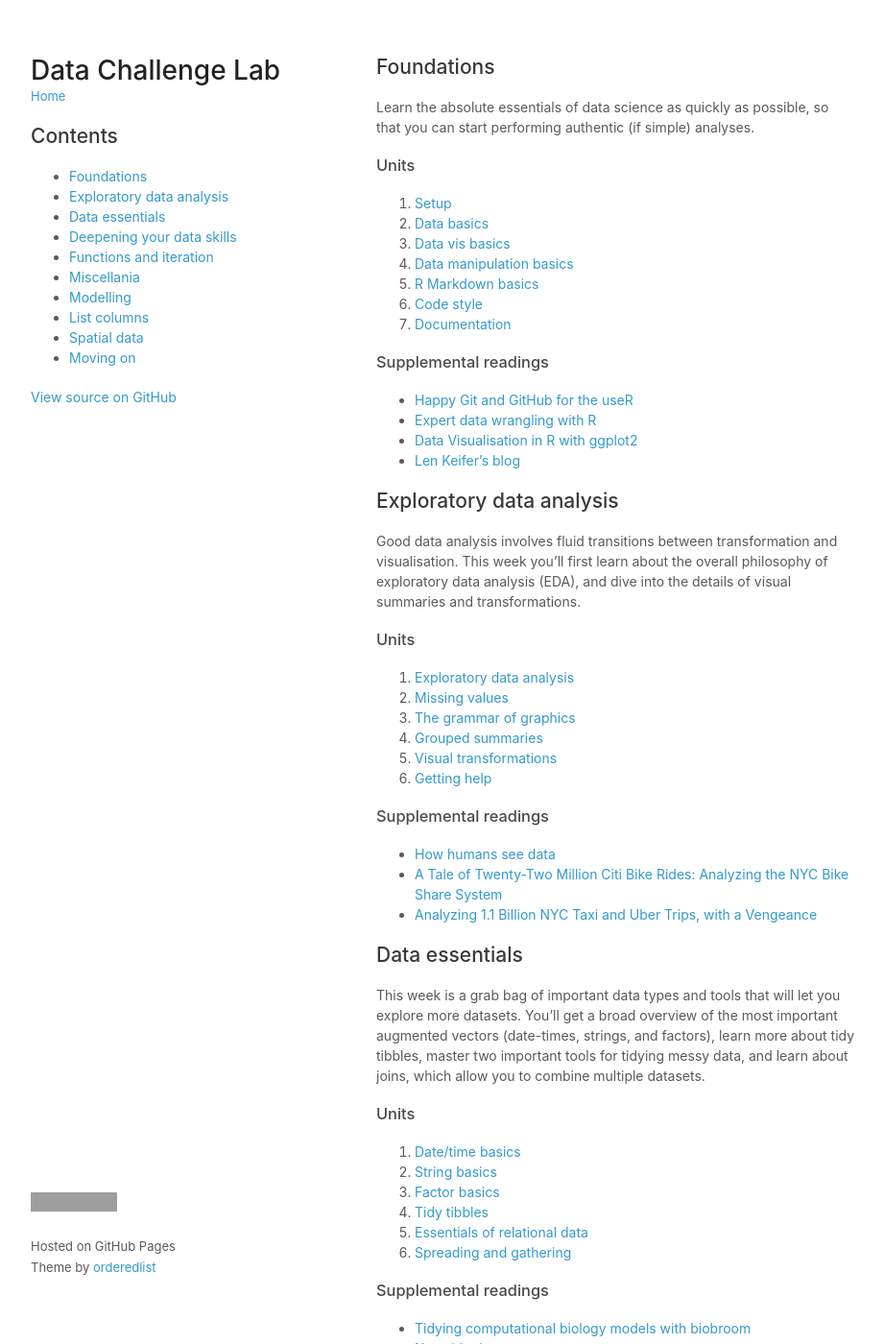
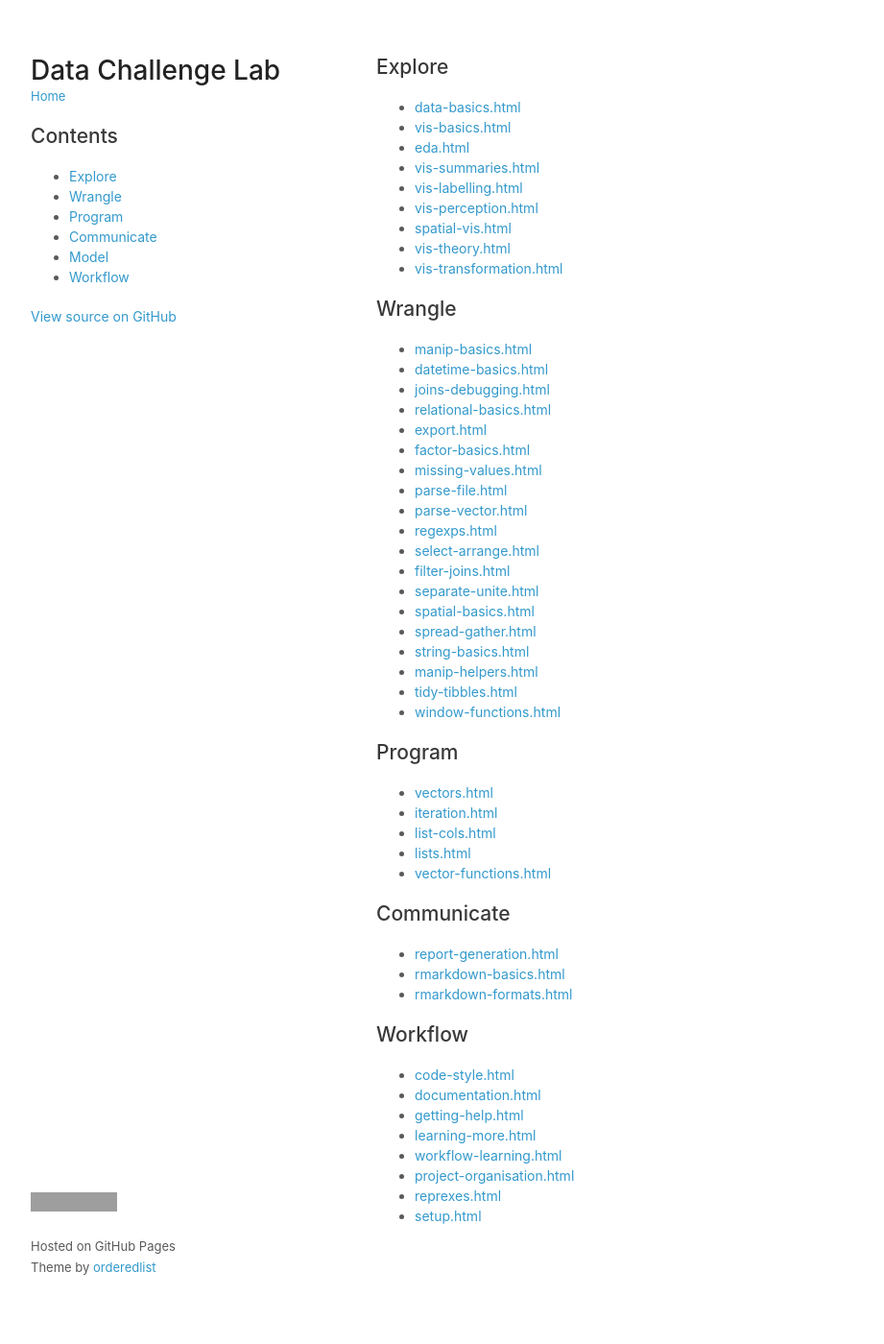
Before and after one commit to dcl-2017-04/curriculum, a Jekyll site: the page built from docs/index.md, in a window 1280 px wide and 1400 px high. Shown: the whole window at 96% size, without its empty margins (178-1099 px from the left). Built offline with Jekyll 4.4.1, drawn with Linux system fonts in a browser that asks for light colours; our own code applies the rules of GitHub Pages for plain Markdown files; a script that is not in the unit is left out; some of the changed text lies outside the part shown; grey boxes are pictures that could not be loaded.

Commit message:
Organise units by theme

```diff
--- a/docs/_includes/toc.html
+++ b/docs/_includes/toc.html
@@ -1,13 +1,9 @@
 <h2>Contents</h2>
 <ul>
-<li><a href='{{ '/#foundations' | relative_url }}'>Foundations</a></li>
-<li><a href='{{ '/#eda' | relative_url }}'>Exploratory data analysis</a></li>
-<li><a href='{{ '/#data-essentials' | relative_url }}'>Data essentials</a></li>
-<li><a href='{{ '/#deepening' | relative_url }}'>Deepening your data skills</a></li>
-<li><a href='{{ '/#programming' | relative_url }}'>Functions and iteration</a></li>
-<li><a href='{{ '/#misc' | relative_url }}'>Miscellania</a></li>
-<li><a href='{{ '/#modelling' | relative_url }}'>Modelling</a></li>
-<li><a href='{{ '/#list-cols' | relative_url }}'>List columns</a></li>
-<li><a href='{{ '/#data-spatial' | relative_url }}'>Spatial data</a></li>
-<li><a href='{{ '/#onwards' | relative_url }}'>Moving on</a></li>
+<li><a href='{{ '/#explore' | relative_url }}'>Explore</a></li>
+<li><a href='{{ '/#wrangle' | relative_url }}'>Wrangle</a></li>
+<li><a href='{{ '/#program' | relative_url }}'>Program</a></li>
+<li><a href='{{ '/#communicate' | relative_url }}'>Communicate</a></li>
+<li><a href='{{ '/#model' | relative_url }}'>Model</a></li>
+<li><a href='{{ '/#workflow' | relative_url }}'>Workflow</a></li>
 </ul>
--- a/docs/index.md
+++ b/docs/index.md
@@ -1,182 +1,61 @@
 ---
 title: Syllabus
 ---
+## Explore {#explore}
 
-<!-- Generated automatically from syllabus.yml. Do not edit by hand -->
+* [data-basics.html](Data basics)
+* [vis-basics.html](Data vis basics)
+* [eda.html](Exploratory data analysis)
+* [vis-summaries.html](Grouped summaries)
+* [vis-labelling.html](Labelling your graphics)
+* [vis-perception.html](Perception)
+* [spatial-vis.html](Spatial visualisation)
+* [vis-theory.html](The grammar of graphics)
+* [vis-transformation.html](Visual transformations)
 
-## Foundations {#foundations}
+## Wrangle {#wrangle}
 
-Learn the absolute essentials of data science as quickly as possible, so that
-you can start performing authentic (if simple) analyses.
+* [manip-basics.html](Data manipulation basics)
+* [datetime-basics.html](Date/time basics)
+* [joins-debugging.html](Debugging joins)
+* [relational-basics.html](Essentials of relational data)
+* [export.html](Exporting data)
+* [factor-basics.html](Factor basics)
+* [missing-values.html](Missing values)
+* [parse-file.html](Parsing files)
+* [parse-vector.html](Parsing vectors)
+* [regexps.html](Regular expressions)
+* [select-arrange.html](Select and arrange)
+* [filter-joins.html](Semi- and anti-joins)
+* [separate-unite.html](Separate and unite)
+* [spatial-basics.html](Spatial data basics)
+* [spread-gather.html](Spreading and gathering)
+* [string-basics.html](String basics)
+* [manip-helpers.html](Summarise and mutate helpers)
+* [tidy-tibbles.html](Tidy tibbles)
+* [window-functions.html](Window functions)
 
-### Units
+## Program {#program}
 
-1. [Setup](setup.md)
-1. [Data basics](data-basics.md)
-1. [Data vis basics](vis-basics.md)
-1. [Data manipulation basics](manip-basics.md)
-1. [R Markdown basics](rmarkdown-basics.md)
-1. [Code style](code-style.md)
-1. [Documentation](documentation.md)
+* [vectors.html](Atomic vectors)
+* [iteration.html](Iteration)
+* [list-cols.html](List columns)
+* [lists.html](Lists)
+* [vector-functions.html](Vector functions)
 
-### Supplemental readings
+## Communicate {#communicate}
 
-* [Happy Git and GitHub for the useR](supplements.html#happy-git)
-* [Expert data wrangling with R](supplements.html#grolemund-wrangle)
-* [Data Visualisation in R with ggplot2](supplements.html#woo-vis)
-* [Len Keifer's blog](supplements.html#keifer-blog)
+* [report-generation.html](Generating multiple reports)
+* [rmarkdown-basics.html](R Markdown basics)
+* [rmarkdown-formats.html](R Markdown presentations)
 
+## Workflow {#workflow}
 
-## Exploratory data analysis {#eda}
-
-Good data analysis involves fluid transitions between transformation and
-visualisation. This week you'll first learn about the overall philosophy of
-exploratory data analysis (EDA), and dive into the details of visual summaries
-and transformations.
-
-### Units
-
-1. [Exploratory data analysis](eda.md)
-1. [Missing values](missing-values.md)
-1. [The grammar of graphics](vis-theory.md)
-1. [Grouped summaries](vis-summaries.md)
-1. [Visual transformations](vis-transformation.md)
-1. [Getting help](getting-help.md)
-
-### Supplemental readings
-
-* [How humans see data](supplements.html#rauser-how-humans-see)
-* [A Tale of Twenty-Two Million Citi Bike Rides: Analyzing the NYC Bike Share System](supplements.html#schneider-bikes)
-* [Analyzing 1.1 Billion NYC Taxi and Uber Trips, with a Vengeance](supplements.html#schneider-taxis)
-
-
-## Data essentials {#data-essentials}
-
-This week is a grab bag of important data types and tools that will let you
-explore more datasets. You'll get a broad overview of the most important
-augmented vectors (date-times, strings, and factors), learn more about tidy
-tibbles, master two important tools for tidying messy data, and learn about
-joins, which allow you to combine multiple datasets.
-
-### Units
-
-1. [Date/time basics](datetime-basics.md)
-1. [String basics](string-basics.md)
-1. [Factor basics](factor-basics.md)
-1. [Tidy tibbles](tidy-tibbles.md)
-1. [Essentials of relational data](relational-basics.md)
-1. [Spreading and gathering](spread-gather.md)
-
-### Supplemental readings
-
-* [Tidying computational biology models with biobroom](supplements.html#biobroom)
-* [Non-tidy data](supplements.html#leek-non-tidy)
-* [Tidy Data](supplements.html#wickham-tidy-data)
-
-
-## Deepening your data skills {#deepening}
-
-So far you've used tidy data that we've provided you. This will __never__
-happen in real life, so this week you'll learn how to load data from a flat
-files on disk, and more skills for working with data stored as text. We'll also
-give you some skills for annotating and labelling your plots
-
-### Units
-
-1. [Parsing vectors](parse-vector.md)
-1. [Parsing files](parse-file.md)
-1. [Regular expressions](regexps.md)
-1. [Separate and unite](separate-unite.md)
-1. [Labelling your graphics](vis-labelling.md)
-1. [Perception](vis-perception.md)
-
-### Supplemental readings
-
-* [Secrets of a happy graphing life](supplements.html#happy-graphing)
-
-
-## Functions and iteration {#programming}
-
-R is a programming language, and mastering the basics of programming will give
-you powerful tools for automating your work. We've touched on basic functions
-already, but this week, we'll focus on them, learning important skills for
-automating your workflow.
-
-### Units
-
-1. [Atomic vectors](vectors.md)
-1. [Vector functions](vector-functions.md)
-1. [Lists](lists.md)
-1. [Iteration](iteration.md)
-
-### Supplemental readings
-
-* [RStudio conference purrr tutorial](supplements.html#wickham-purrr)
-
-
-## Miscellania {#misc}
-
-A grab bag of things that we probably should've told you about previously but
-somehow slipped Hadley's mind.
-
-### Units
-
-1. [Select and arrange](select-arrange.md)
-1. [Summarise and mutate helpers](manip-helpers.md)
-1. [Window functions](window-functions.md)
-1. [Semi- and anti-joins](filter-joins.md)
-1. [Debugging joins](joins-debugging.md)
-
-
-## Modelling {#modelling}
-
-Models are a useful tool for partitioning data into structure and what remains
-(the residuals). Here you'll learn the basics of modelling and how you can
-apply them to make sense of complex datasets.
-
-### Units
-
-1. [Model intuition](model-basics.md)
-1. [Visualising models](model-vis.md)
-1. [Models with multiple variables](model-multivariate.md)
-
-
-## List columns {#list-cols}
-
-Data frames are an extremely useful data structure, but so far have been
-limited to containing atomic vectors. However, data frames can also contain
-lists, and since you can put anything in a list, these allow you to extend the
-data frame to contain any data structure. Here you'll learn the principles and
-then see two applications.
-
-### Units
-
-1. [List columns](list-cols.md)
-1. [Many models](model-many.md)
-1. [Generating multiple reports](report-generation.md)
-
-
-## Spatial data {#data-spatial}
-
-Spatial data is not covered in R4DS, but it comes up in many analyses and it's
-important to know the basics. This week you'll learn about the sf package and
-how it interacts with the tidy tools you've learned so far.
-
-### Units
-
-1. [Spatial data basics](spatial-basics.md)
-1. [Spatial visualisation](spatial-vis.md)
-
-
-## Moving on {#onwards}
-
-To finish up, we have a grab bag of topics that will help you share your data,
-results, and problems with others. These tools will stand you in good stead as
-you continue to master data science outside of this class.
-
-### Units
-
-1. [Exporting data](export.md)
-1. [R Markdown presentations](rmarkdown-formats.md)
-1. [Reprexes](reprexes.md)
-1. [Learning more](learning-more.md)
+* [code-style.html](Code style)
+* [documentation.html](Documentation)
+* [getting-help.html](Getting help)
+* [learning-more.html](Learning more)
+* [workflow-learning.html](Learning workflow)
+* [project-organisation.html](Project organisation)
+* [reprexes.html](Reprexes)
+* [setup.html](Setup)
```
Also changed, not shown: 2 other files.
